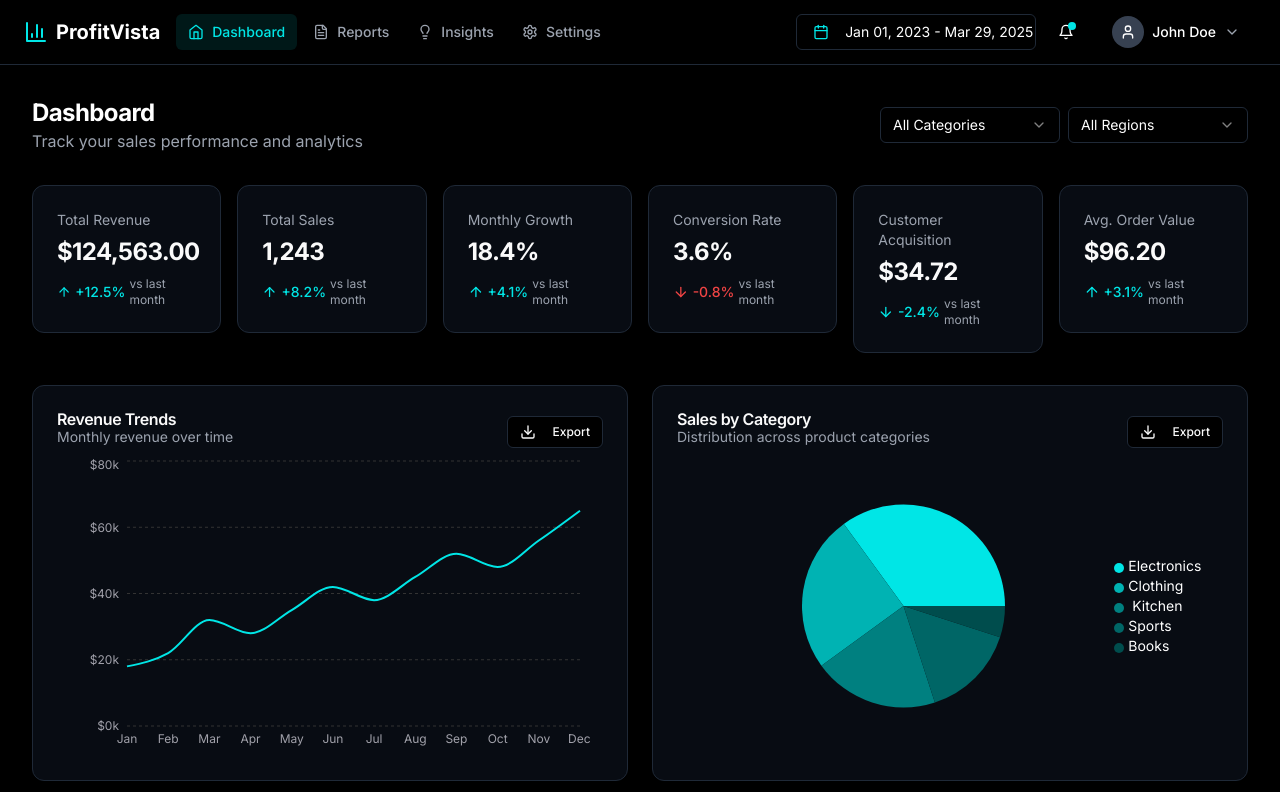
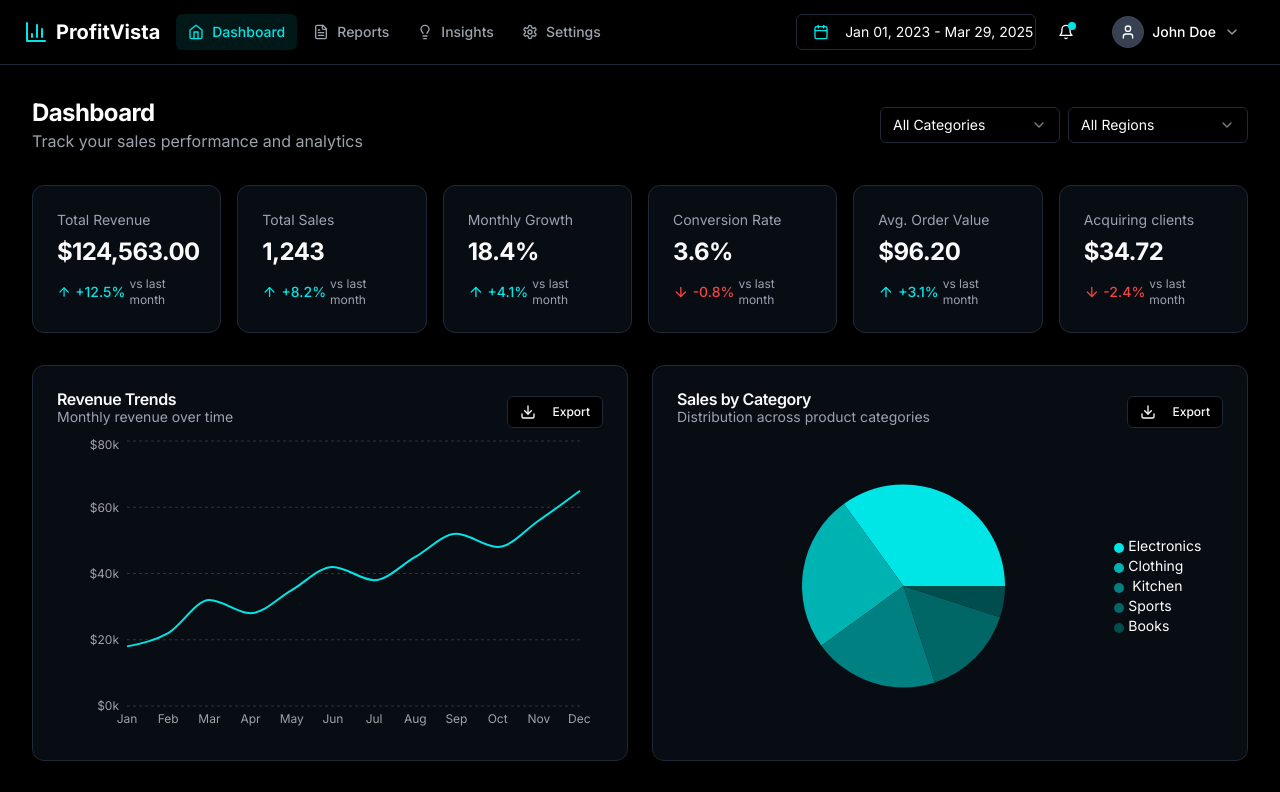
Before and after one commit to RidhikaJoshi/ProfitVista, a Next.js app: page /dashboard in a window 1280 px wide. Shown: the top 792 px of the page. Built offline with nearby package versions, Linux system fonts and the light colour scheme.

Commit message:
Refactor dashboard components and add Vercel Analytics for enhanced tracking

```diff
--- a/app/dashboard/page.tsx
+++ b/app/dashboard/page.tsx
@@ -122,13 +122,7 @@ export default function DashboardPage() {
             icon: <ArrowDown className="h-4 w-4" />,
             positive: false,
           },
-          {
-            title: "Customer Acquisition",
-            value: "$34.72",
-            change: "-2.4%",
-            icon: <ArrowDown className="h-4 w-4" />,
-            positive: true,
-          },
+
           {
             title: "Avg. Order Value",
             value: "$96.20",
@@ -136,6 +130,13 @@ export default function DashboardPage() {
             icon: <ArrowUp className="h-4 w-4" />,
             positive: true,
           },
+          {
+            title: "Acquiring clients",
+            value: "$34.72",
+            change: "-2.4%",
+            icon: <ArrowDown className="h-4 w-4" />,
+            positive: false,
+          }
         ].map((card, index) => (
           <motion.div key={index} variants={itemVariants}>
             <motion.div
@@ -144,7 +145,7 @@ export default function DashboardPage() {
             >
               <Card className="border-gray-800 bg-gray-900/50">
                 <CardHeader className="pb-2">
-                  <CardDescription className="text-gray-400">{card.title}</CardDescription>
+                  <CardDescription className="text-gray-400 text-sm">{card.title}</CardDescription>
                   <CardTitle className="text-2xl font-bold">{card.value}</CardTitle>
                 </CardHeader>
                 <CardContent>
--- a/app/dashboard/reports/page.tsx
+++ b/app/dashboard/reports/page.tsx
@@ -131,7 +131,7 @@ export default function ReportsPage() {
               },
               {
                 title: "Top Seller",
-                value: "Wireless Headphones",
+                value: "Headphones",
                 icon: <ShoppingBag className="h-5 w-5 text-[#00e6e6]" />,
                 change: "$24,500",
               },
--- a/app/layout.tsx
+++ b/app/layout.tsx
@@ -1,6 +1,7 @@
 import type React from "react"
 import { Inter } from "next/font/google"
 import { ThemeProvider } from "@/components/theme-provider"
+import { Analytics } from "@vercel/analytics/react"
 import "./globals.css"
 
 const inter = Inter({ subsets: ["latin"] })
@@ -22,6 +23,7 @@ export default function RootLayout({
           {children}
         </ThemeProvider>
       </body>
+      <Analytics/>
     </html>
   )
 }
--- a/package.json
+++ b/package.json
@@ -19,6 +19,7 @@
     "@radix-ui/react-slot": "^1.1.2",
     "@radix-ui/react-switch": "^1.1.3",
     "@radix-ui/react-tabs": "^1.1.3",
+    "@vercel/analytics": "^1.5.0",
     "class-variance-authority": "^0.7.0",
     "clsx": "^2.0.0",
     "date-fns": "^2.30.0",
```
Also changed, not shown: 1 other file (tests, documents, lock files or other folders).
